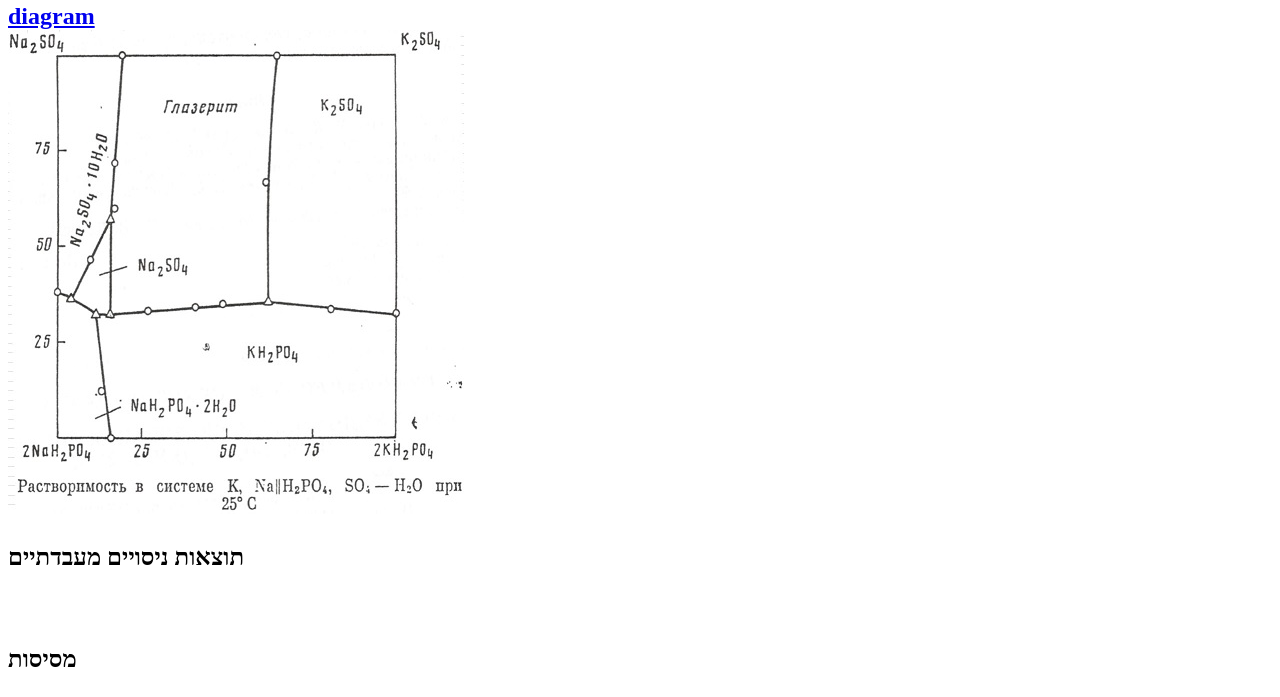
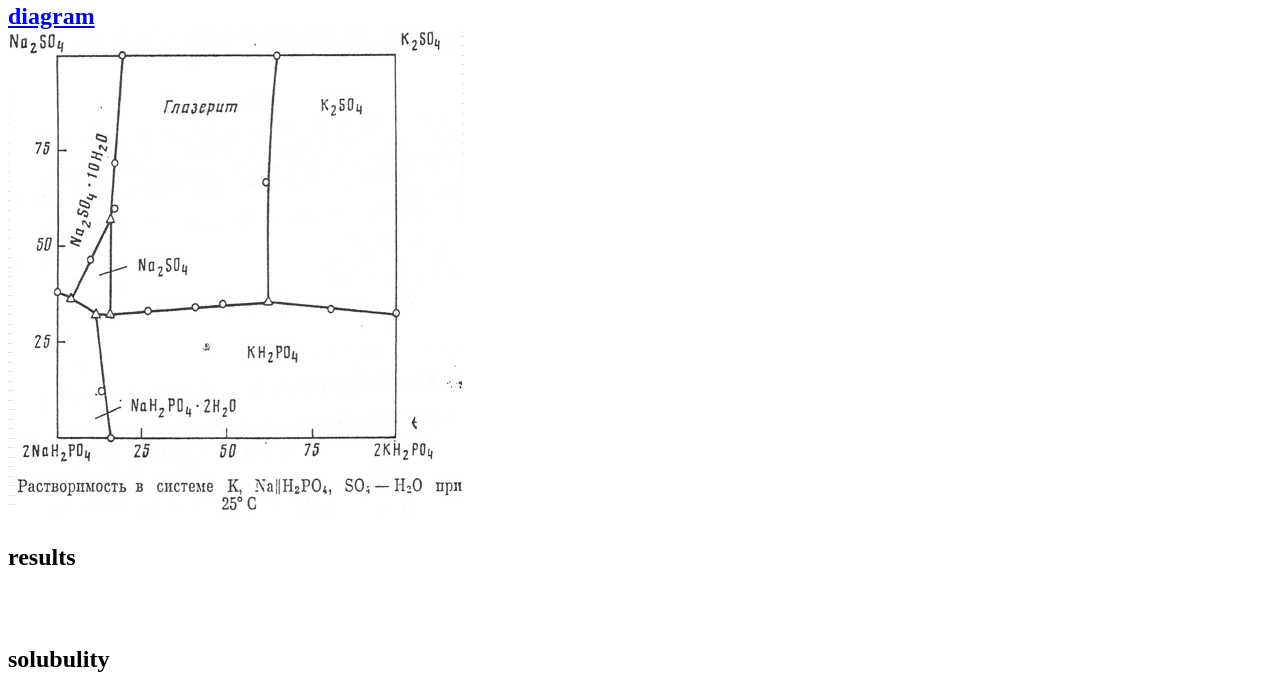
Before and after one commit to vladgap/MKP-web, a plain HTML site: page docs/index.html in a window 1280 px wide. Shown: the part 79-776 px from the top of the page. Drawn offline with Linux system fonts and the light colour scheme.

Commit message:
Update index.html

```diff
--- a/docs/index.html
+++ b/docs/index.html
@@ -10,9 +10,11 @@
       <a href="https://vladgap.github.io/MKP-web/MKP%20diag%20pic_red.jpg">diagram</a>
       <br>
       <img src="MKP diag pic_red.jpg" alt="diag" width="456" height="484" >
-      <p>תוצאות ניסויים מעבדתיים</p>
+<!--       <p>תוצאות ניסויים מעבדתיים</p> -->
+      <p>results</p>
       <br>
-      <p>מסיסות</p>
+<!--       <p>מסיסות</p> -->
+      <p>solubulity</p>
       <img src="מסיסות.jpg" width="1200" height="800" >
 <!--       <iframe src="docs/Na,K..H2PO4,SO4%20solubility%20111021.html" width="1200" height="800";">  </iframe> -->
 </body>
```
